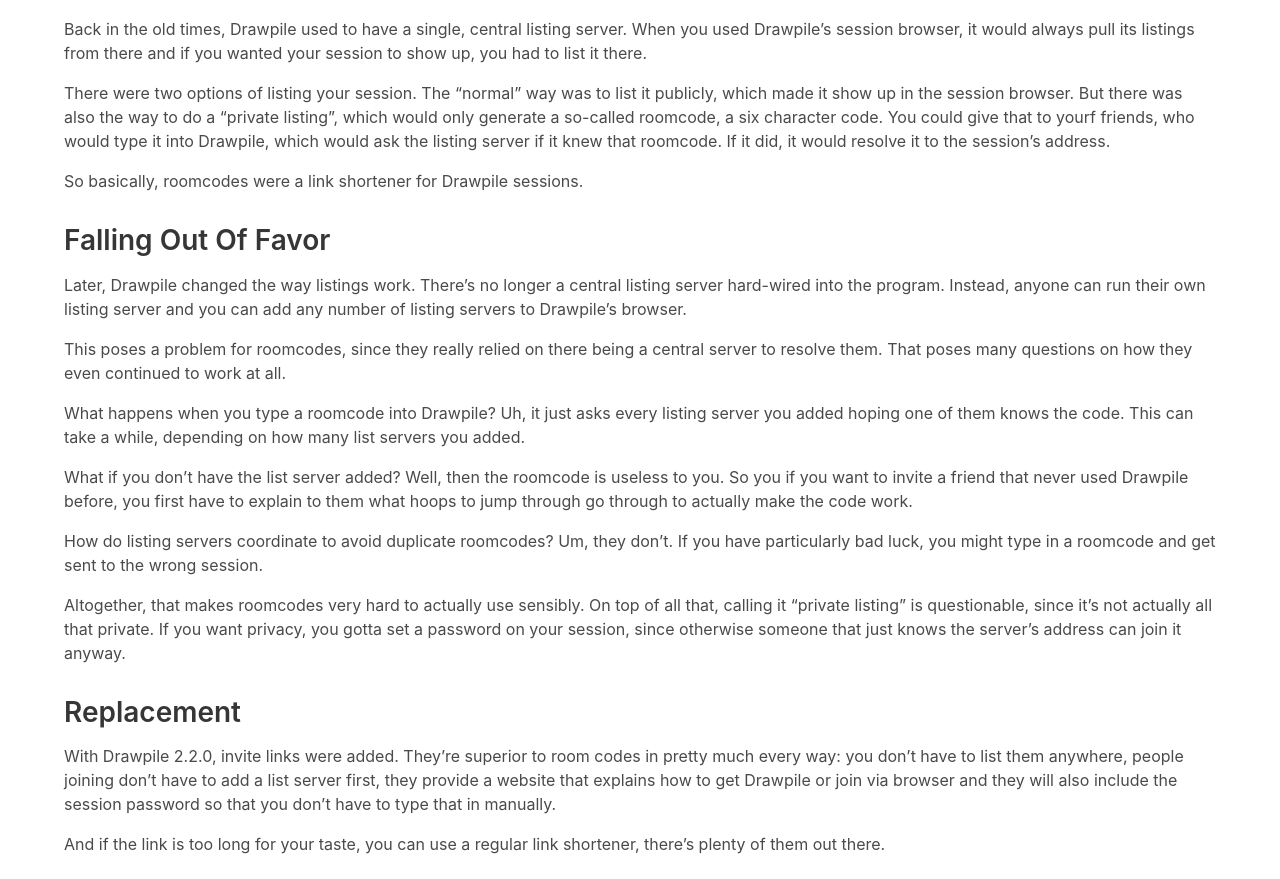
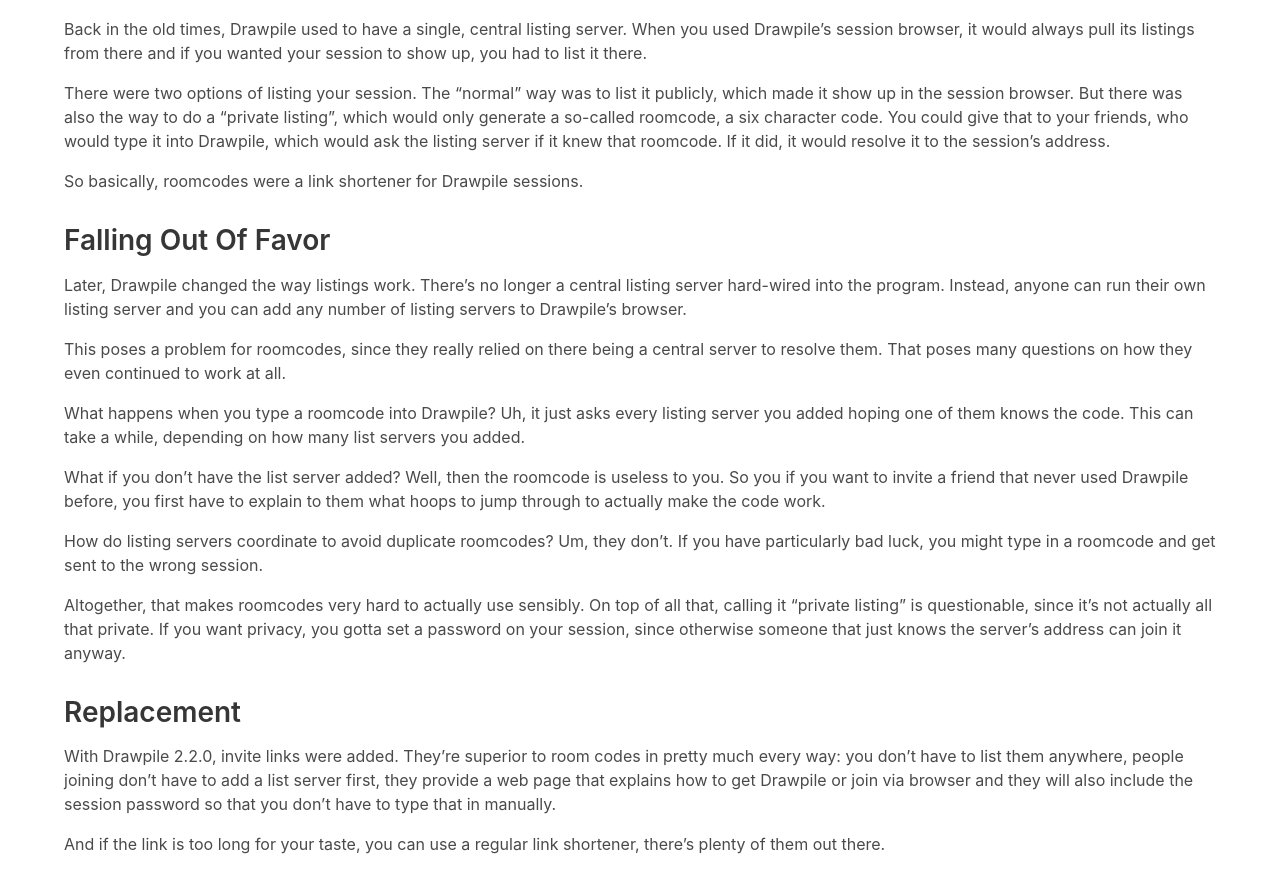
Before and after one commit to drawpile/drawpile.github.io, a Jekyll site: the page built from _posts/2024-04-18-roomcode-removal.markdown, in a window 1280 px wide. Shown: the part 369-1248 px from the top of the page. Built offline with Jekyll 4.4.1, drawn with Linux system fonts in a browser that asks for light colours.

Commit message:
Fix some typos in the roomcode removal post

```diff
--- a/_posts/2024-04-18-roomcode-removal.markdown
+++ b/_posts/2024-04-18-roomcode-removal.markdown
@@ -12,7 +12,7 @@
 
 Back in the old times, Drawpile used to have a single, central listing server. When you used Drawpile's session browser, it would always pull its listings from there and if you wanted your session to show up, you had to list it there.
 
-There were two options of listing your session. The "normal" way was to list it publicly, which made it show up in the session browser. But there was also the way to do a "private listing", which would only generate a so-called roomcode, a six character code. You could give that to yourf friends, who would type it into Drawpile, which would ask the listing server if it knew that roomcode. If it did, it would resolve it to the session's address.
+There were two options of listing your session. The "normal" way was to list it publicly, which made it show up in the session browser. But there was also the way to do a "private listing", which would only generate a so-called roomcode, a six character code. You could give that to your friends, who would type it into Drawpile, which would ask the listing server if it knew that roomcode. If it did, it would resolve it to the session's address.
 
 So basically, roomcodes were a link shortener for Drawpile sessions.
 
@@ -24,7 +24,7 @@
 
 What happens when you type a roomcode into Drawpile? Uh, it just asks every listing server you added hoping one of them knows the code. This can take a while, depending on how many list servers you added.
 
-What if you don't have the list server added? Well, then the roomcode is useless to you. So you if you want to invite a friend that never used Drawpile before, you first have to explain to them what hoops to jump through go through to actually make the code work.
+What if you don't have the list server added? Well, then the roomcode is useless to you. So you if you want to invite a friend that never used Drawpile before, you first have to explain to them what hoops to jump through to actually make the code work.
 
 How do listing servers coordinate to avoid duplicate roomcodes? Um, they don't. If you have particularly bad luck, you might type in a roomcode and get sent to the wrong session.
 
@@ -32,7 +32,7 @@
 
 ## Replacement
 
-With Drawpile 2.2.0, invite links were added. They're superior to room codes in pretty much every way: you don't have to list them anywhere, people joining don't have to add a list server first, they provide a website that explains how to get Drawpile or join via browser and they will also include the session password so that you don't have to type that in manually.
+With Drawpile 2.2.0, invite links were added. They're superior to room codes in pretty much every way: you don't have to list them anywhere, people joining don't have to add a list server first, they provide a web page that explains how to get Drawpile or join via browser and they will also include the session password so that you don't have to type that in manually.
 
 And if the link is too long for your taste, you can use a regular link shortener, there's plenty of them out there.
 
```
